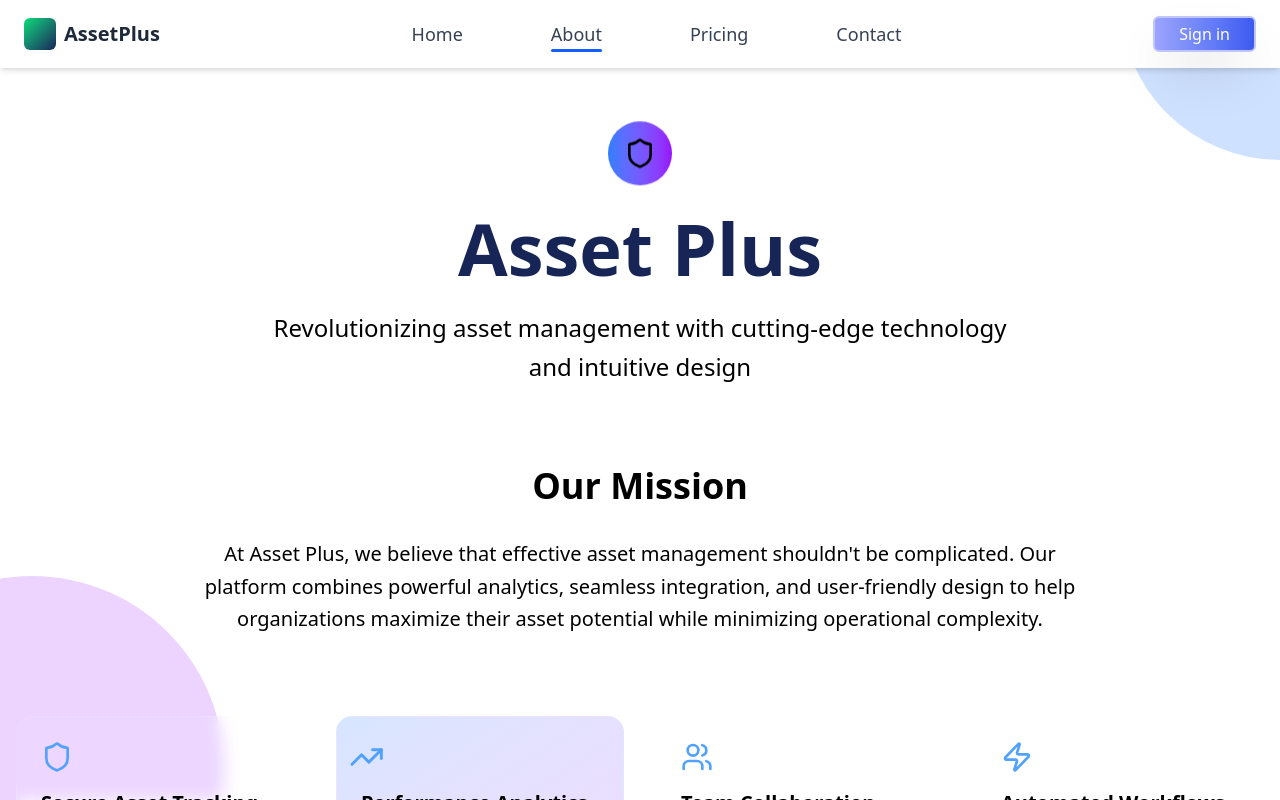
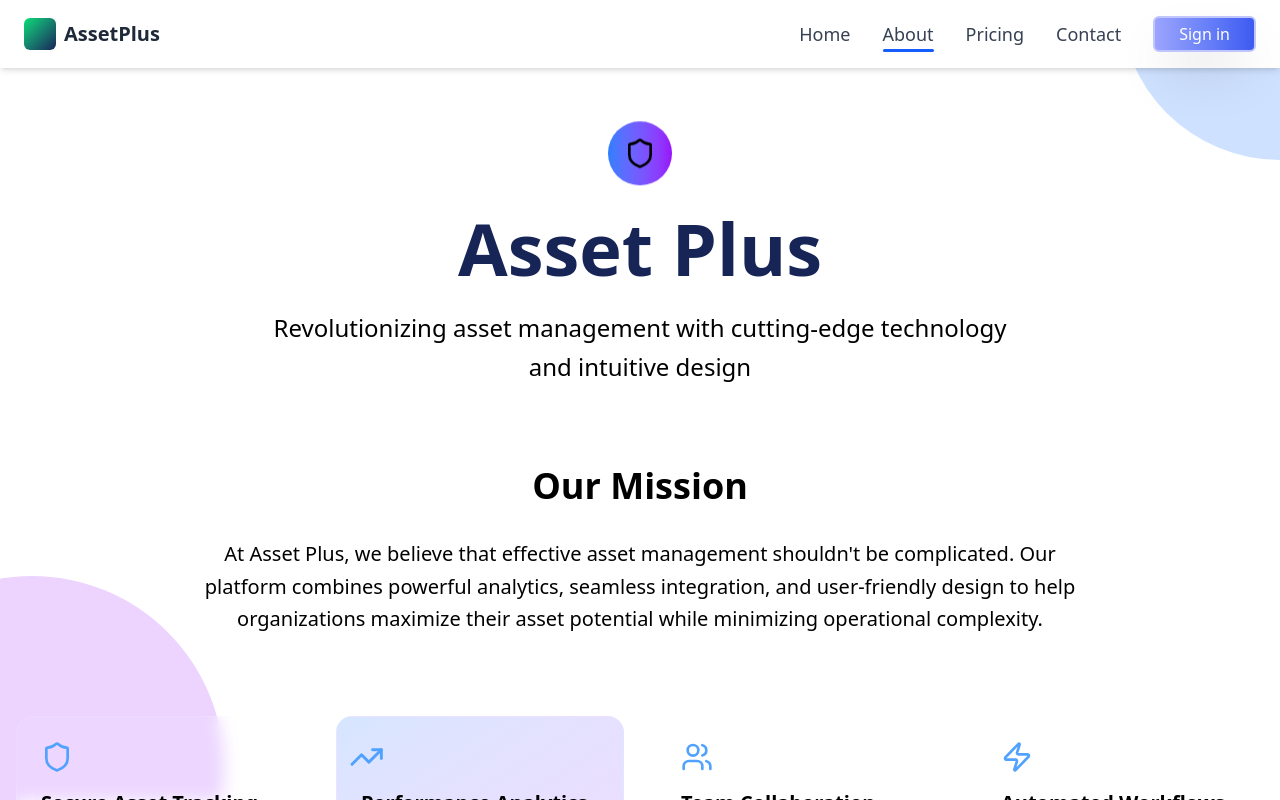
Before and after one commit to Sucheta0104/Asset-plus, a React (Vite) app in the folder frontend/: page /about in a window 1280 px wide. Shown: the top 800 px of the page. Built offline with nearby package versions, Linux system fonts and the light colour scheme.

Commit message:
fix the page

```diff
--- a/frontend/src/components/Dashboard/Sidebar.jsx
+++ b/frontend/src/components/Dashboard/Sidebar.jsx
@@ -128,7 +128,7 @@ const Sidebar = () => {
         {/* Footer */}
         <div className="absolute bottom-0 left-0 right-0 p-4 border-t border-blue-100">
           <div className="text-center">
-            <p className="text-gray-600 text-sm">© 2024 AssetPlus</p>
+            <p className="text-gray-600 text-sm">© 2025 AssetPlus</p>
           </div>
         </div>
       </div>
--- a/frontend/src/components/Header.jsx
+++ b/frontend/src/components/Header.jsx
@@ -46,8 +46,10 @@ export default function Header() {
           <span className="font-bold text-xl text-gray-800">AssetPlus</span>
         </Link>
 
+        {/* Right side container for navigation and button */}
+        <div className="hidden md:flex items-center gap-8">
           {/* Desktop Navigation */}
-        <nav className="hidden md:flex gap-22 text-lg">
+          <nav className="flex gap-8 text-lg">
             <Link
               to="/"
               className={getLinkClasses("/")}
@@ -75,7 +77,6 @@ export default function Header() {
           </nav>
 
           {/* Desktop Sign Up Button */}
-        <div className="hidden md:flex gap-2">
           <Link to="/signup" className="text-gray-700 hover:text-blue-950">
             <ButtonAnimatedGradient/>
           </Link>
```
Also changed, not shown: 1 other file (tests, documents, lock files or other folders). Lines whose indentation alone changed are shown as unchanged.
